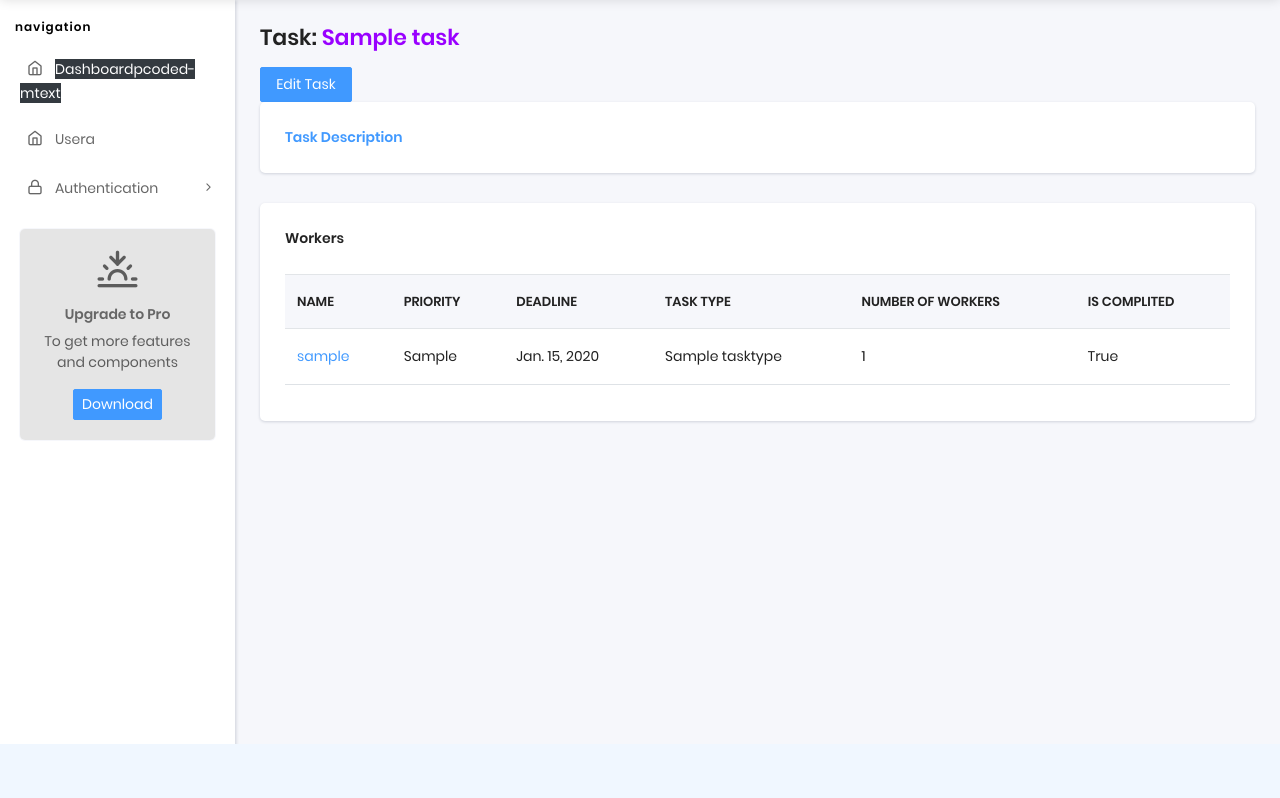
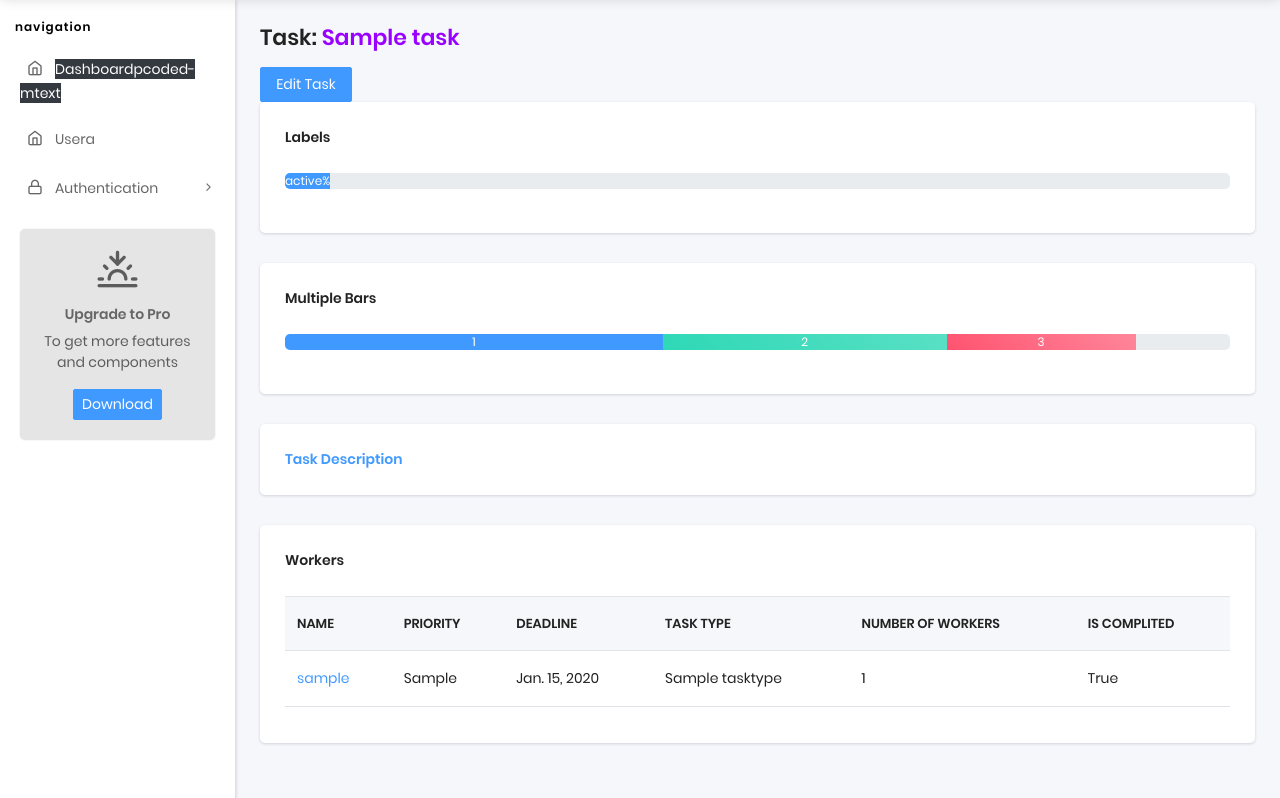
Before and after one commit to AndriiIshchenko/company-project-manager, a Django app: template templates/pages/task_detail.html in a window 1280 px wide. Shown: the part 56-854 px from the top of the page. Before the commit the page ends 800 px from the top, so only its background shows below. Run offline with Django 5.2, Linux system fonts and the light colour scheme; tables that the repository leaves empty hold one stand-in row (values such as "Sample post"); the template is opened without the code that fills it: values that come from a table or form of the project are taken from there, most other values are stand-ins (such as "Sample title", 1, 10 or a date in 2020); some libraries are stand-ins or nearby versions.

Commit message:
add progress bar

```diff
--- a/templates/pages/task_detail.html
+++ b/templates/pages/task_detail.html
@@ -2,6 +2,29 @@
 <div class="col-sm-12">
     <h4 class="mb-3">Task: <font color="#9900FF">{{ task.name }}</font></h4>
         <a href="#!" class="btn btn-primary">Edit Task</a>
+
+        <div class="card">
+            <div class="card-header">
+                <h5>Labels</h5>
+            </div>
+            <div class="card-body">
+                <div class="progress mb-4">
+                    <div class="progress-bar" role="progressbar" style="width: {{ status }}%;" aria-valuenow="{{ status }}" aria-valuemin="0" aria-valuemax="100">{{ status }}%</div>
+                </div>
+            </div>
+        </div>
+        <div class="card">
+            <div class="card-header">
+                <h5>Multiple Bars</h5>
+            </div>
+            <div class="card-body">
+                <div class="progress mb-4">
+                    <div class="progress-bar" role="progressbar" style="width: 40%" aria-valuenow="15" aria-valuemin="0" aria-valuemax="100">1</div>
+                    <div class="progress-bar bg-success" role="progressbar" style="width: 30%" aria-valuenow="30" aria-valuemin="0" aria-valuemax="100">2</div>
+                    <div class="progress-bar bg-danger" role="progressbar" style="width: 20%" aria-valuenow="20" aria-valuemin="0" aria-valuemax="100">3</div>
+                </div>
+            </div>
+        </div>
         <div class="accordion" id="accordionExample">
             <div class="card">
             <div class="card-header" id="headingThree">
```
